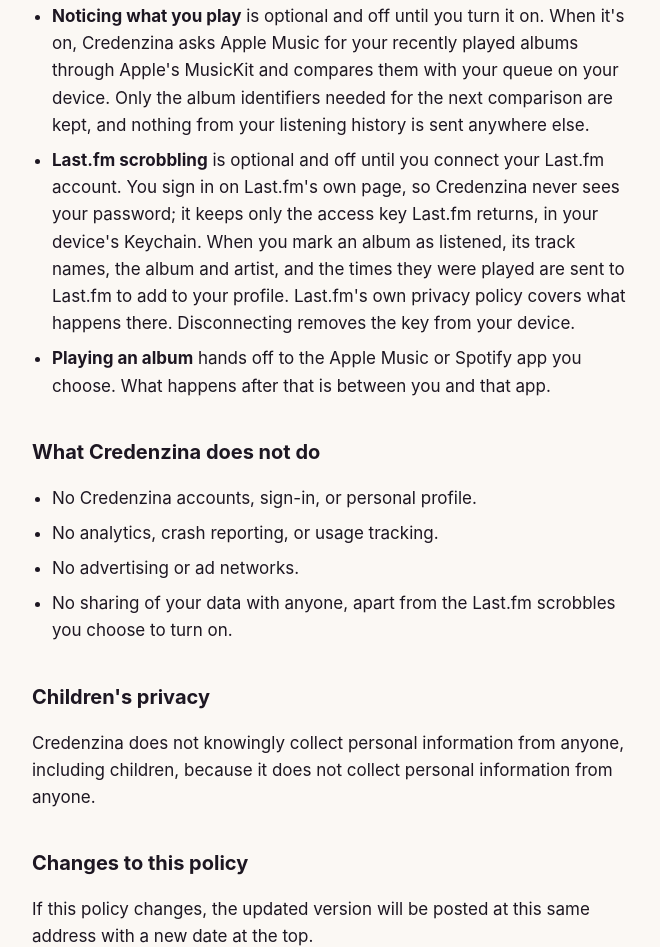
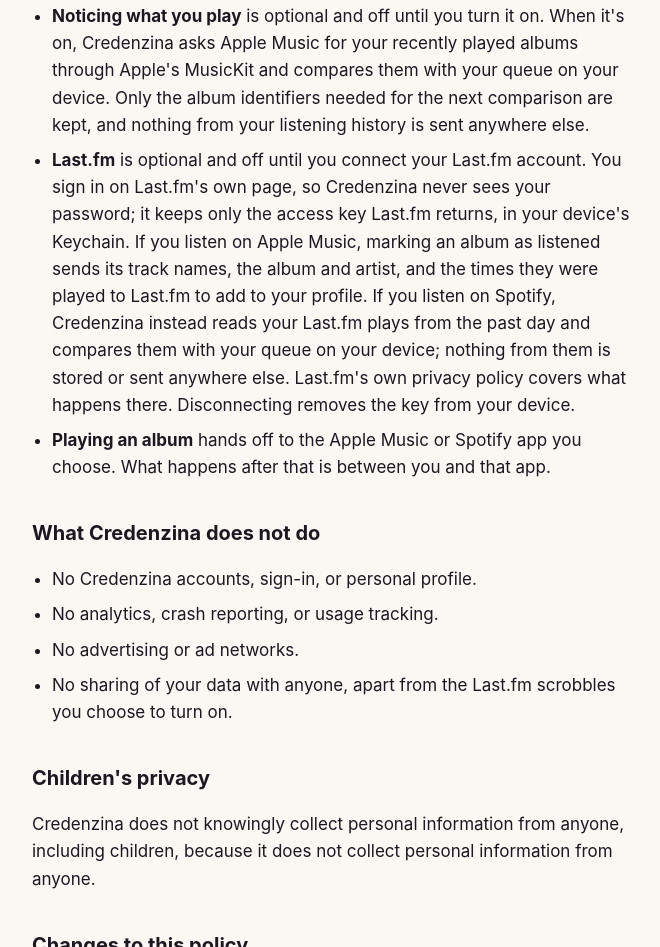
Before and after one commit to Chompas/credenzina-site, a plain HTML site: page privacy.html in a window 1280 px wide. Shown: the part 1139-2086 px from the top of the page, without its empty margins (308-968 px from the left). Drawn offline with Linux system fonts and the light colour scheme.

Commit message:
Describe reading Last.fm plays for Spotify listeners
Co-Authored-By: Claude Opus 5.5 <noreply@anthropic.com>

```diff
--- a/privacy.html
+++ b/privacy.html
@@ -29,7 +29,7 @@
     <li><strong>Album artwork</strong> is downloaded from Apple's servers and cached on your device so covers don't have to be downloaded again.</li>
     <li><strong>Scanning a screenshot</strong> uses Apple's on-device Vision framework to read text from an image you choose. The image is never uploaded. Recognition happens entirely on your device, and only the album names it finds are used to run the searches described above.</li>
     <li><strong>Noticing what you play</strong> is optional and off until you turn it on. When it's on, Credenzina asks Apple Music for your recently played albums through Apple's MusicKit and compares them with your queue on your device. Only the album identifiers needed for the next comparison are kept, and nothing from your listening history is sent anywhere else.</li>
-    <li><strong>Last.fm scrobbling</strong> is optional and off until you connect your Last.fm account. You sign in on Last.fm's own page, so Credenzina never sees your password; it keeps only the access key Last.fm returns, in your device's Keychain. When you mark an album as listened, its track names, the album and artist, and the times they were played are sent to Last.fm to add to your profile. Last.fm's own privacy policy covers what happens there. Disconnecting removes the key from your device.</li>
+    <li><strong>Last.fm</strong> is optional and off until you connect your Last.fm account. You sign in on Last.fm's own page, so Credenzina never sees your password; it keeps only the access key Last.fm returns, in your device's Keychain. If you listen on Apple Music, marking an album as listened sends its track names, the album and artist, and the times they were played to Last.fm to add to your profile. If you listen on Spotify, Credenzina instead reads your Last.fm plays from the past day and compares them with your queue on your device; nothing from them is stored or sent anywhere else. Last.fm's own privacy policy covers what happens there. Disconnecting removes the key from your device.</li>
     <li><strong>Playing an album</strong> hands off to the Apple Music or Spotify app you choose. What happens after that is between you and that app.</li>
   </ul>
 
```
